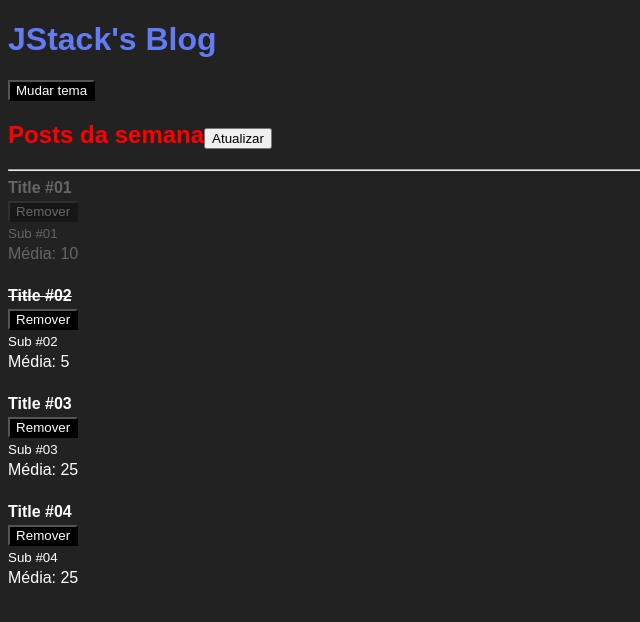
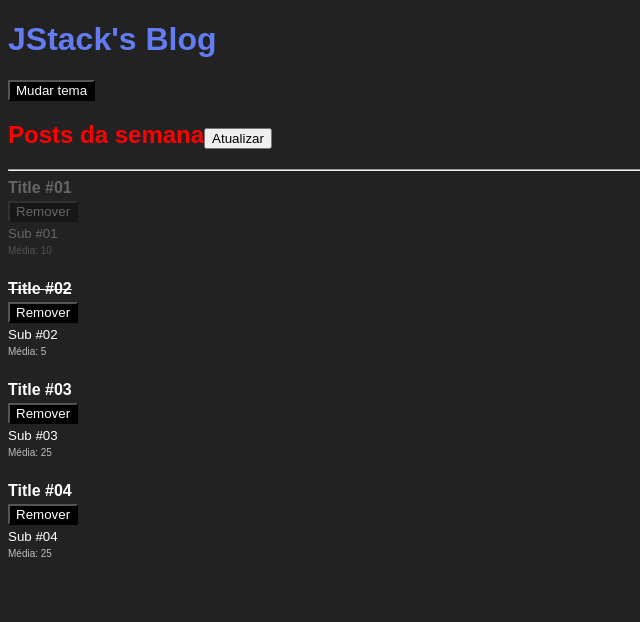
Before and after one commit to andersonkaiti/react-fundamentos, a React app: page / in a window 1280 px wide. Shown: the top 622 px of the page, without its empty margins (0-640 px from the left). Built offline with nearby package versions, Linux system fonts and the light colour scheme; the HTML template or start-up script is replaced by a standard one.

Commit message:
:lipstick: style(Header,Post): migrate styles from SCSS to styled-components and update component structure

```diff
--- a/src/components/Header/Header.scss
+++ /dev/null
@@ -1,5 +0,0 @@
-$primary: #637bf3;
-
-.title {
-  color: $primary;
-}
--- a/src/components/Header/index.jsx
+++ b/src/components/Header/index.jsx
@@ -1,14 +1,18 @@
 import { useContext } from 'react'
+import styled from 'styled-components'
 import { ThemeContext } from '../../contexts/ThemeContext'
 import Button from '../Button'
-import styles from './Header.scss'
+
+const Title = styled.h1`
+  color: #637bf3;
+`
 
 export default function Header({ title = "JStack's Blog", children }) {
   const { onToggleTheme } = useContext(ThemeContext)
 
   return (
     <>
-      <h1 className={styles.title}>{title}</h1>
+      <Title>{title}</Title>
       <Button onClick={onToggleTheme}>Mudar tema</Button>
       {children}
     </>
--- a/src/components/Post/index.jsx
+++ b/src/components/Post/index.jsx
@@ -1,5 +1,6 @@
 import styles from './Post.scss'
 import PostHeader from './PostHeader'
+import { Rate, Subtitle } from './styles'
 
 export default function Post({
   post: { subtitle, likes, removed, ...rest },
@@ -8,8 +9,10 @@ export default function Post({
   return (
     <article className={removed ? styles.postDeleted : styles.post}>
       <PostHeader onRemove={onRemove} post={rest} />
-      <small>{subtitle}</small>
-      Média: {likes / 2}
+
+      <Subtitle>{subtitle}</Subtitle>
+
+      <Rate>Média: {likes / 2}</Rate>
     </article>
   )
 }
--- /dev/null
+++ b/src/components/Post/styles.jsx
@@ -0,0 +1,10 @@
+import styled from 'styled-components'
+
+export const Subtitle = styled.small`
+  display: block;
+`
+
+export const Rate = styled.span`
+  font-size: 10px;
+  opacity: 0.7;
+`
```
